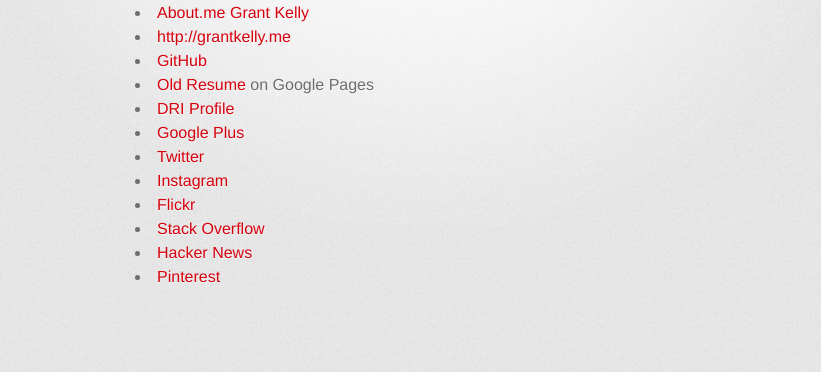
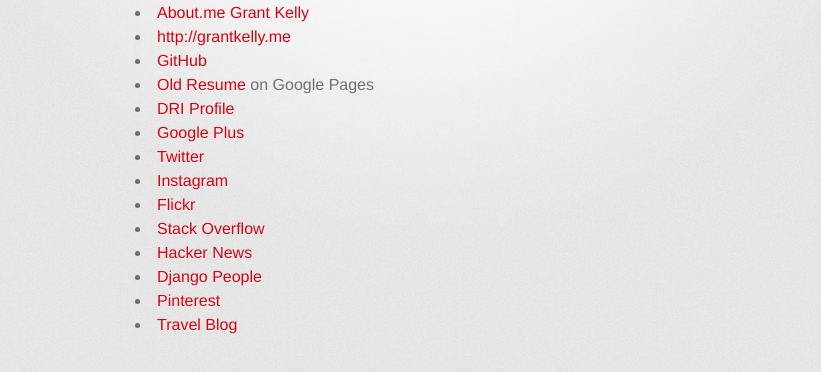
Before and after one commit to sierranevadan/sierranevadan.github.io, a plain HTML site: page index.html in a window 1280 px wide. Shown: the part 348-720 px from the top of the page, without its empty margins (215-1036 px from the left). Drawn offline with Linux system fonts and the light colour scheme; a web font is replaced by a local one.

Commit message:
Added links to travel blog and django people.

```diff
--- a/index.html
+++ b/index.html
@@ -43,7 +43,9 @@
   <li><a href="http://www.flickr.com/photos/20582517@N00/">Flickr</a></li>
   <li><a href="http://stackoverflow.com/users/98087/grant">Stack Overflow</a></li>
   <li><a href="http://news.ycombinator.com/user?id=gkelly">Hacker News</a></li>
+  <li><a href="https://people.djangoproject.com/gkelly/">Django People</a></li>
   <li><a href="http://pinterest.com/grantspants/">Pinterest</a></li>
+  <li><a href="http://asundayadventure.com/">Travel Blog</a></li>
 </ul>
         </section>
 
```
